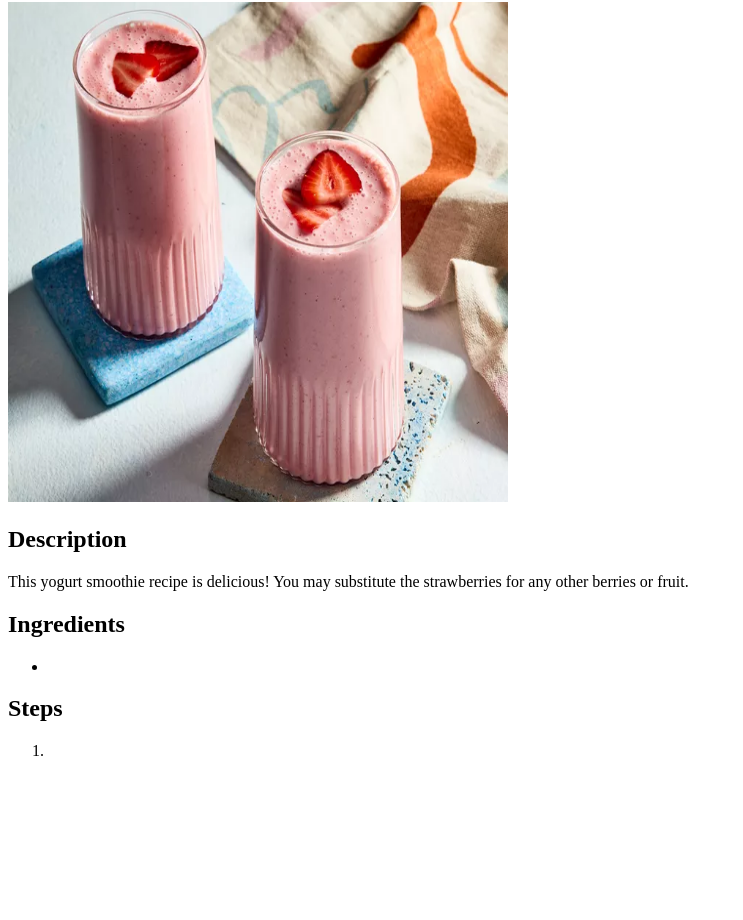
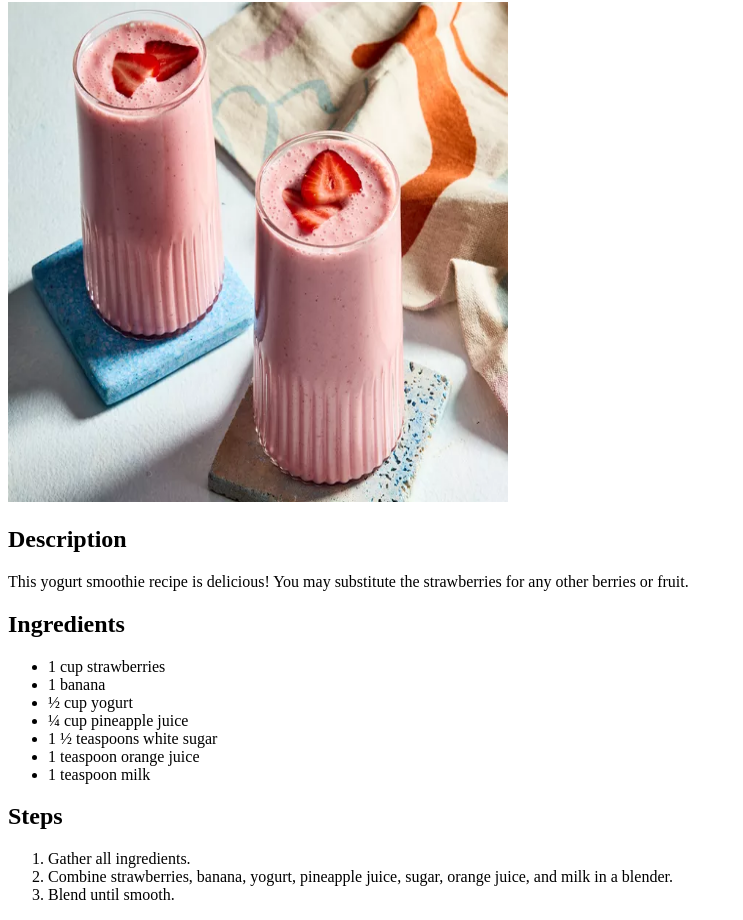
Before and after one commit to Jasraj02/odin-recipes, a plain HTML site: page recipes/fruit-yoghurt-smoothie.html in a window 1280 px wide. Shown: the part 78-998 px from the top of the page, without its empty margins (0-743 px from the left). Before the commit the page ends 854 px from the top, so only its background shows below. Drawn offline with Linux system fonts and the light colour scheme.

Commit message:
Complete all basic HTML for website
All the basic html for the website is completed,
including all the recipe pages. Next steps will
be to add styling using CSS to the website.

```diff
--- a/recipes/fruit-yoghurt-smoothie.html
+++ b/recipes/fruit-yoghurt-smoothie.html
@@ -12,11 +12,19 @@
     <p class="description text">This yogurt smoothie recipe is delicious! You may substitute the strawberries for any other berries or fruit.</p>
     <h2 class="ingredients sub-title">Ingredients</h2>
     <ul class="ingredients list">
-        <li class="ingredient-item"></li>
+        <li class="ingredient-item">1 cup strawberries</li>
+        <li class="ingredient-item">1 banana</li>
+        <li class="ingredient-item">½ cup yogurt</li>
+        <li class="ingredient-item">¼ cup pineapple juice</li>
+        <li class="ingredient-item">1 ½ teaspoons white sugar</li>
+        <li class="ingredient-item">1 teaspoon orange juice</li>
+        <li class="ingredient-item">1 teaspoon milk</li>
     </ul>
     <h2 class="recipe-steps sub-title">Steps</h2>
     <ol class="recipe-steps">
-        <li class="step"></li>
+        <li class="step">Gather all ingredients.</li>
+        <li class="step">Combine strawberries, banana, yogurt, pineapple juice, sugar, orange juice, and milk in a blender.</li>
+        <li class="step">Blend until smooth.</li>
     </ol>
 </body>
 </html>
```
Also changed, not shown: index.html (+6 -3 lines).
